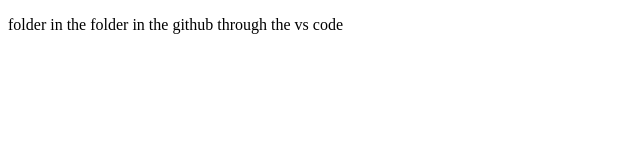
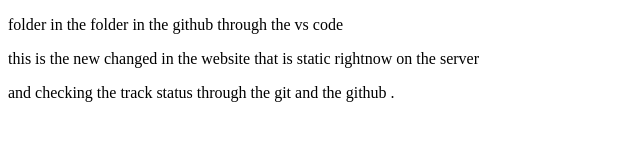
Before and after one commit to Tripathi-hacks/localRepo, a plain HTML site: page localRepo/index.html in a window 1280 px wide. Shown: the whole page, without its empty margins (0-640 px from the left). Drawn offline with Linux system fonts and the light colour scheme.

Commit message:
add the new feature in the feature branch

```diff
--- a/localRepo/index.html
+++ b/localRepo/index.html
@@ -7,5 +7,7 @@
 </head>
 <body>
     <p> folder in the folder in the github through the vs code </p>
+    <p> this is the new changed in the website that is static rightnow on the server </p>
+    <p> and checking the track status through the git and the github . </p>
 </body>
 </html>
```
